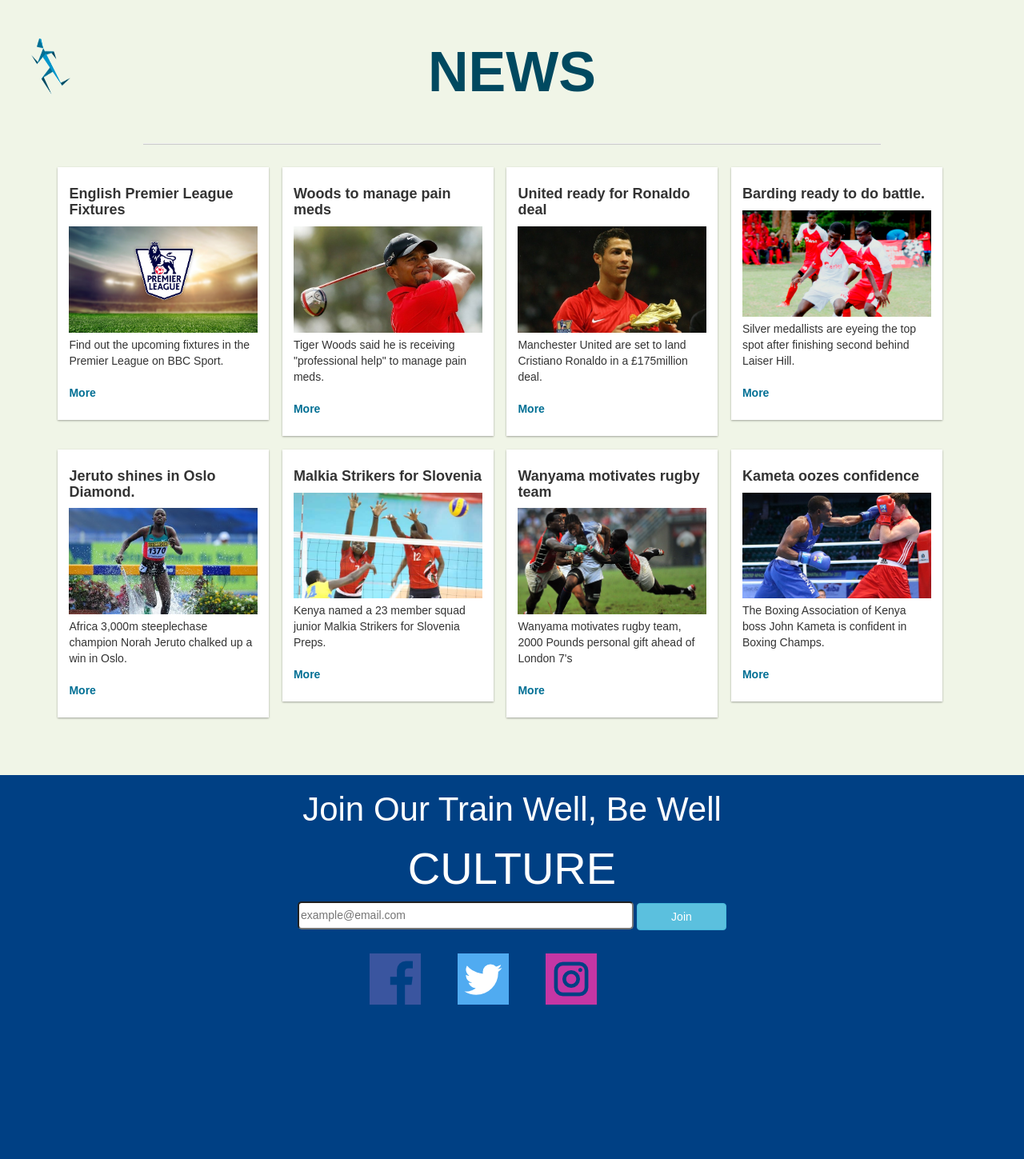
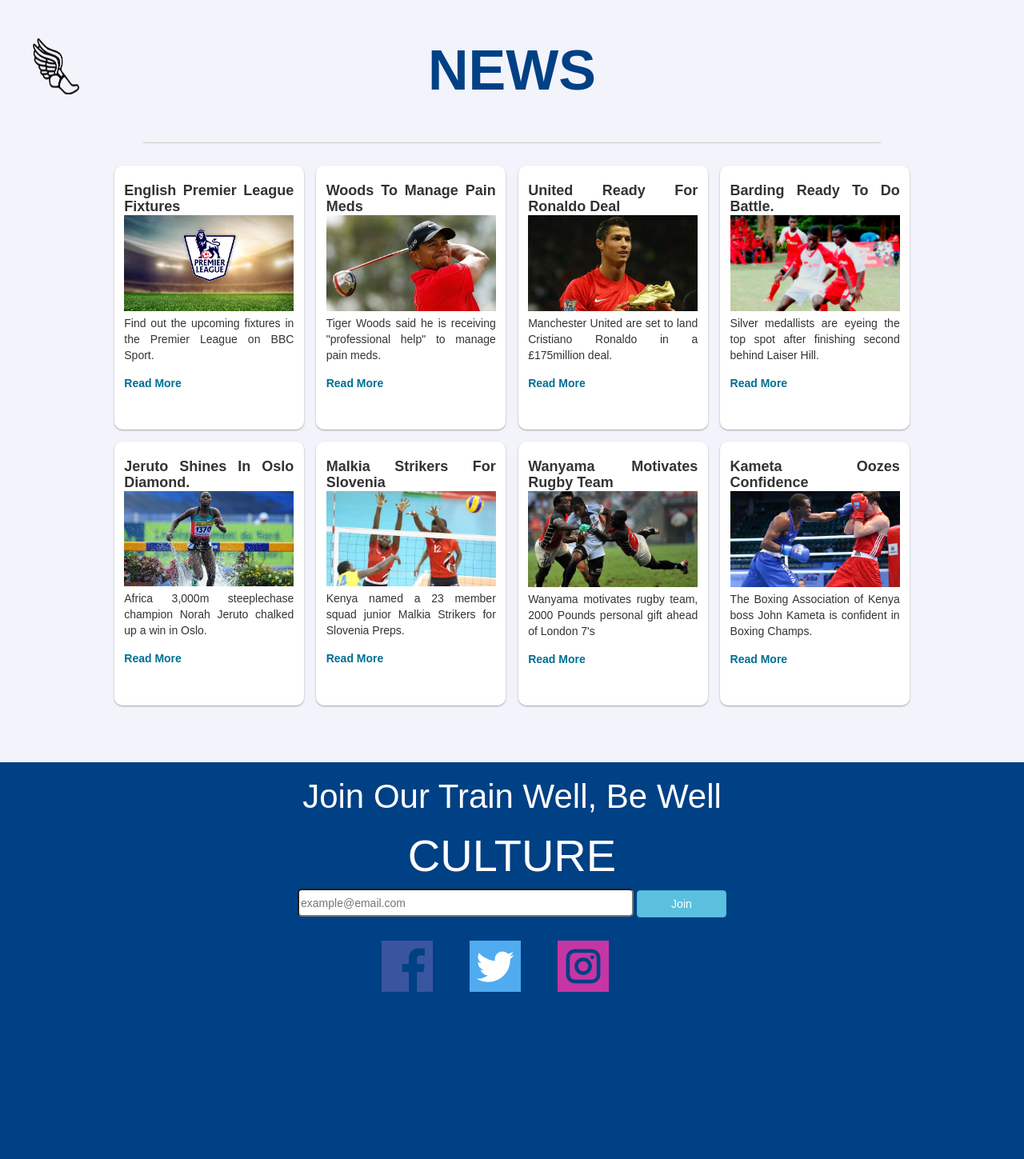
Before and after one commit to SoftMaintanence/SportsApplication, a PHP site: page /news.html in a window 1280 px wide. Shown: the whole page at 80% size. After the commit the page ends 1240 px from the top, so only its background shows below. Run offline with PHP 8.4, Linux system fonts and the light colour scheme.

Commit message:
UPDATED css, news

```diff
--- a/css/news.css
+++ b/css/news.css
@@ -1,5 +1,15 @@
+*{
+	/*To avoid horizontal scroll*/
+	max-width: 100%;
+	font-family: "Arial", "Halevetica", sans-serif;
+}
 html,body{
-	background-color: #f0f5e7;
+	/* remove padding and margin on body and give it total height*/
+	margin: 0;
+	padding:0;
+	height:100%;
+	width: 100%;
+	background-color: #F3F3FB;
 }
 #navimage img{
   display: block;
@@ -9,7 +19,7 @@
 	margin-left: 5%;
 	margin-right: 5%;
 	margin-bottom: 5%;
-	background-color: #f0f5e7;
+	background-color: inherit;
 }
 hr{
 	width: 80%;
@@ -17,28 +27,50 @@
 	height: 1px;
 }
 #header{
-	color: #004960;
+	color: #004084;
 	padding: 30px;
 	font-size: 70px;
 	text-align: center;
-	font-family: sans-serif;
-	font-family: 'Quicksand', Open Sans;
+}
+.row{
+	max-width: 90%;
+	margin: auto;
 }
 .bg-1{
 	padding: 0;
 	float: left;
 }
 .content{
+	height: 330px;
+	box-sizing: border-box;
+	border-radius: 10px;
+	border-style: hidden;
+
 	padding: 5%;
 	margin: 3%;
 	text-align: left;
-	font-family: 'Nunito', sans-serif;
 	background-color: #ffffff;
 	box-shadow: 0 1px 3px rgba(0,0,0,0.12), 0 1px 2px rgba(0,0,0,0.24);
 }
+.content h4{
+	display: block;
+	height: 30px;
+	text-transform: capitalize;
+	text-align: justify;
+}
 #comment{
 	padding-top: 5px;
+	text-align: justify;
+	height: 70px;
 }
+
+.read-more a{
+	color: #006F94;
+	font-weight: bold;
+	padding: 0;
+	margin: 0px;
+}
+
 @media only screen and (max-width:991px){
 	.img-responsive{
 		width: 100%;
@@ -46,6 +78,6 @@
 	.content p{
 		font-size: 16px;
 	}
-	section#news{
-
+	/* section#news{
+	} */
 }
--- a/news.html
+++ b/news.html
@@ -22,7 +22,7 @@
       <a href="trainingvideos.html">Training</a>
     </div>
 
-    <span onclick="openNav()" id="navimage"><img src="running-man-1399282_960_720.png" alt=""></span>
+    <span onclick="openNav()" id="navimage"><img src="images/logo.png" alt=""></span>
 
   </nav>
 
@@ -35,28 +35,40 @@
 					<div class="content">
 						<h4><b>English Premier League Fixtures</b></h4>
 						<img src="images/epl.png"  class="img-responsive" style="display:inline" alt="EPL" width=300 height="200">
-						<p id="comment">Find out the upcoming fixtures in the Premier League on BBC Sport.<br><br><a href="http://www.bbc.com/sport/football/premier-league/fixtures"><b style="color: #006F94;"> More</a></b> </p>
+						<p id="comment">Find out the upcoming fixtures in the Premier League on BBC Sport.</p>
+						<div class="read-more">
+							<a href="http://www.bbc.com/sport/football/premier-league/fixtures">Read More</a>
+						</div>
 					</div>
 				</div>
 				<div class="col-md-3 col-sm-12 bg-1">
 					<div class="content">
 						<h4><b>Woods to manage pain meds</b></h4>
 						<img src="images/woods.jpg"  class="img-responsive" style="display:inline" alt="woods" width=300 height="200">
-						<p id="comment">Tiger Woods said he is receiving "professional help" to manage pain meds.<br><br><a href="https://www.standardmedia.co.ke/sports/article/2001244248/woods-receiving-professional-help-to-manage-pain-meds"><b style="color: #006F94;"> More</a></b> </p>
+						<p id="comment">Tiger Woods said he is receiving "professional help" to manage pain meds.</p>
+						<div class="read-more">
+							<a href="https://www.standardmedia.co.ke/sports/article/2001244248/woods-receiving-professional-help-to-manage-pain-meds">Read More</a>
+						</div>
 					</div>
 				</div>
 				<div class="col-md-3 col-sm-12 bg-1">
 					<div class="content">
 						<h4><b>United ready for Ronaldo deal</b></h4>
 						<img src="images/ronaldo.jpg"  class="img-responsive" style="display:inline" alt="ronaldo" width=300 height="200">
-						<p id="comment">Manchester United are set to land Cristiano Ronaldo in a  £175million deal.<br><br><a href="https://www.standardmedia.co.ke/sports/article/2001244175/united-ready-to-seal-175m-ronaldo-deal"><b style="color: #006F94;"> More</a></b> </p>
+						<p id="comment">Manchester United are set to land Cristiano Ronaldo in a  £175million deal.</p>
+						<div class="read-more">
+							<a href="https://www.standardmedia.co.ke/sports/article/2001244175/united-ready-to-seal-175m-ronaldo-deal">Read More</a>
+						</div>
 					</div>
 				</div>
 				<div class="col-md-3 col-sm-12 bg-1">
 					<div class="content">
 						<h4><b>Barding ready to do battle.</b></h4>
 						<img src="images/airtel.png"  class="img-responsive" style="display:inline" alt="kenya football" width=300 height="200">
-						<p id="comment">Silver medallists are eyeing the top spot after finishing second behind Laiser Hill.<br><br><a href="https://www.standardmedia.co.ke/sports/article/2001244185/barding-ready-to-do-battle-east-africa-football-champions-seek-easy-passage-to-national-games"><b style="color: #006F94;"> More</a></b> </p>
+						<p id="comment">Silver medallists are eyeing the top spot after finishing second behind Laiser Hill.</p>
+						<div class="read-more">
+							<a href="https://www.standardmedia.co.ke/sports/article/2001244185/barding-ready-to-do-battle-east-africa-football-champions-seek-easy-passage-to-national-games">Read More</a>
+						</div>
 					</div>
 				</div>
         </div>
@@ -65,28 +77,40 @@
 					<div class="content">
 						<h4><b>Jeruto shines in Oslo Diamond.</b></h4>
 						<img src="images/jeruto.jpg"  class="img-responsive" style="display:inline" alt="jeruto" width=300 height="200">
-						<p id="comment">Africa 3,000m steeplechase champion Norah Jeruto chalked up a win in Oslo.<br><br><a href="https://www.standardmedia.co.ke/sports/article/2001243836/fair-show-in-oslo-as-action-moves-to-stockholm"><b style="color: #006F94;"> More</a></b> </p>
+						<p id="comment">Africa 3,000m steeplechase champion Norah Jeruto chalked up a win in Oslo.</p>
+						<div class="read-more">
+							<a ref="https://www.standardmedia.co.ke/sports/article/2001243836/fair-show-in-oslo-as-action-moves-to-stockholm">Read More</a>
+						</div>
 					</div>
 				</div>
 				<div class="col-md-3 col-sm-12 bg-1">
 					<div class="content">
 						<h4><b>Malkia Strikers for Slovenia</b></h4>
 						<img src="images/malaika.jpg"  class="img-responsive" style="display:inline" alt="malaika" width=300 height="200">
-						<p id="comment">Kenya named a 23 member squad  junior Malkia Strikers for Slovenia Preps.<br><br><a href="http://www.michezoafrika.com/news/kenya-name-junior-malkia-strikers-for-slovenia-preps/24195"><b style="color: #006F94;"> More</a></b> </p>
+						<p id="comment">Kenya named a 23 member squad  junior Malkia Strikers for Slovenia Preps.</p>
+						<div class="read-more">
+							<a href="http://www.michezoafrika.com/news/kenya-name-junior-malkia-strikers-for-slovenia-preps/24195">Read More</a>
+						</div>
 					</div>
 				</div>
 				<div class="col-md-3 col-sm-12 bg-1">
 					<div class="content">
 						<h4><b>Wanyama motivates rugby team</b></h4>
 						<img src="images/rugby.jpg"  class="img-responsive" style="display:inline" alt="rugby" width=300 height="200">
-						<p id="comment">Wanyama motivates rugby team, 2000 Pounds personal gift ahead of London 7's<br><br><a href="http://www.michezoafrika.com/news/wanyama-motivates-rugby-team-with--2000-pounds-personal-gift-ahead-of-london-7-s/24170"><b style="color: #006F94;"> More</a></b> </p>
+						<p id="comment">Wanyama motivates rugby team, 2000 Pounds personal gift ahead of London 7's</p>
+						<div class="read-more">
+							<a href="http://www.michezoafrika.com/news/wanyama-motivates-rugby-team-with--2000-pounds-personal-gift-ahead-of-london-7-s/24170">Read More</a>
+						</div>
 					</div>
 				</div>
 				<div class="col-md-3 col-sm-12 bg-1">
 					<div class="content">
 						<h4><b>Kameta oozes confidence</b></h4>
 						<img src="images/boxing.jpg"  class="img-responsive" style="display:inline" alt="boxing" width=300 height="200">
-						<p id="comment">The Boxing Association of Kenya boss John Kameta is confident in Boxing Champs.<br><br><a href="http://www.michezoafrika.com/news/kameta-oozes-confidence-as-boxing-team-heads-to-morocco/20116"><b style="color: #006F94;"> More</a></b> </p>
+						<p id="comment">The Boxing Association of Kenya boss John Kameta is confident in Boxing Champs.</p>
+						<div class="read-more">
+							<a href="http://www.michezoafrika.com/news/kameta-oozes-confidence-as-boxing-team-heads-to-morocco/20116">Read More</a>
+						</div>
 					</div>
 				</div>
         </div>
```
